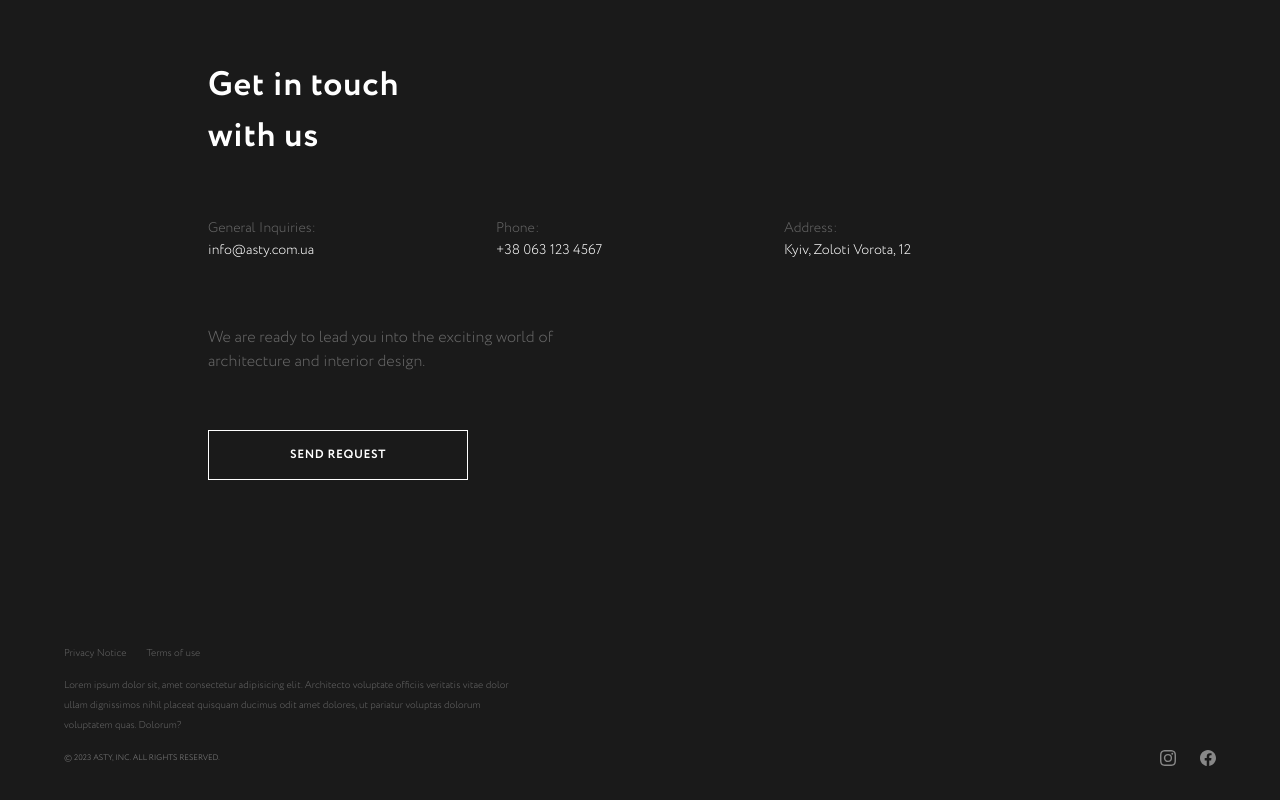
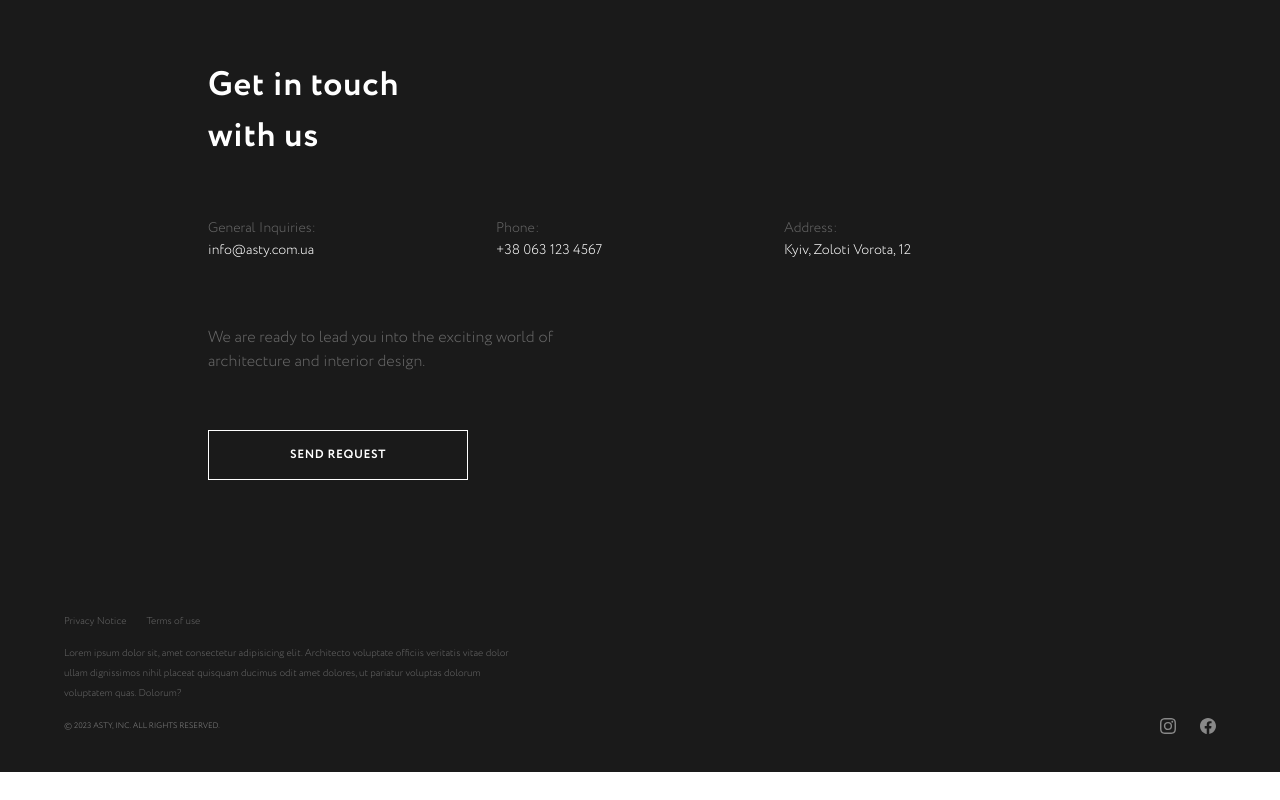
Before and after one commit to nikolaynizruhin/asty, a Next.js app: page / in a window 1280 px wide. Shown: the part 5467-6267 px from the top of the page. After the commit the page ends 6239 px from the top, so only its background shows below. Built offline with nearby package versions, Linux system fonts and the light colour scheme.

Commit message:
Update footer

```diff
--- a/src/components/footer.tsx
+++ b/src/components/footer.tsx
@@ -2,7 +2,7 @@ import Icon from "./icon";
 
 export default function Footer({ isDark = false }: { isDark?: boolean }) {
   return (
-    <footer className={`px-4 md:px-8 py-4 xl:px-16 lg:py-8 max-w-[550px] mx-auto md:max-w-none pb-11 font-light ${isDark ? 'bg-[#1a1a1a]' : 'bg-white'}`}>
+    <footer className={`px-4 md:px-8 xl:px-16 lg:pb-9 max-w-[550px] mx-auto md:max-w-none pb-11 font-light ${isDark ? 'bg-[#1a1a1a]' : 'bg-white'}`}>
       <a href="#" className={`text-[10px] leading-5 ${isDark ? 'text-white opacity-[0.32]' : 'text-[#888]'} mr-[20px]`}>
         Privacy Notice
       </a>
```
